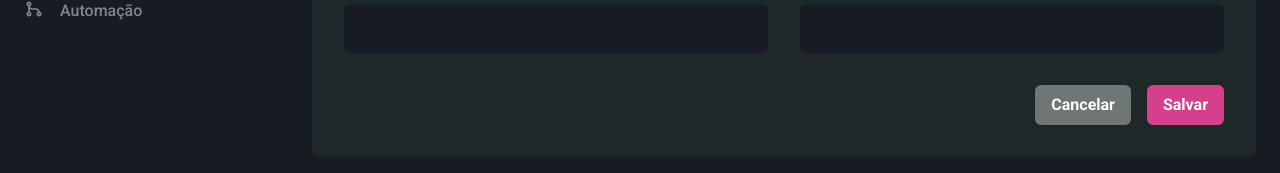
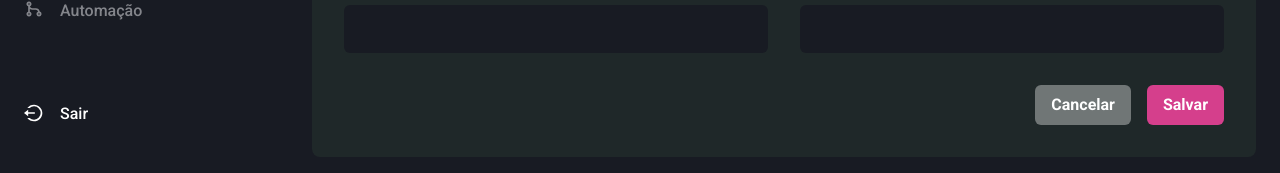
Before and after one commit to FranciscoBraaz/dashgo, a Next.js app: page /users/create in a window 1280 px wide. Shown: the part 376-549 px from the top of the page. Built offline with nearby package versions, Linux system fonts and the light colour scheme; what miragejs would draw is missing.

Commit message:
feat: implementando autoLogin e logout

```diff
--- a/src/components/Sidebar/index.tsx
+++ b/src/components/Sidebar/index.tsx
@@ -1,27 +1,35 @@
 import {
   Box,
+  Button,
   Drawer,
   DrawerBody,
   DrawerCloseButton,
   DrawerContent,
   DrawerHeader,
   DrawerOverlay,
+  Icon,
   Stack,
+  Text,
   useBreakpointValue,
 } from '@chakra-ui/react';
+import Router, { useRouter } from 'next/router';
 import React from 'react';
 import {
   RiContactsLine,
   RiDashboardLine,
   RiGitMergeLine,
   RiInputMethodLine,
+  RiLogoutCircleLine,
 } from 'react-icons/ri';
+import { useAuth } from '../../contexts/AuthContext';
 import { useSidebarDrawer } from '../../contexts/SidebarDrawerContext';
 import { NavLink } from './NavLink';
 import { NavSection } from './NavSection';
 import { SidebarNav } from './SidebarNav';
 
 export function Sidebar() {
+  const { userLogout } = useAuth();
+  const router = useRouter();
   const isDrawerSidebar = useBreakpointValue({
     base: true,
     lg: false,
@@ -43,6 +51,11 @@ export function Sidebar() {
         </DrawerOverlay>
       </Drawer>
     );
+  }
+
+  async function handleLogout() {
+    await userLogout();
+    router.push('/');
   }
 
   return (
@@ -72,6 +85,20 @@ export function Sidebar() {
             Automação
           </NavLink>
         </NavSection>
+        <NavSection title="">
+          <Button
+            variant="link"
+            color="#fff"
+            display="flex"
+            align="center"
+            onClick={handleLogout}
+          >
+            <Icon as={RiLogoutCircleLine} fontSize="20" />
+            <Text ml="4" fontWeight="medium">
+              Sair
+            </Text>
+          </Button>
+        </NavSection>
       </Stack>
     </Box>
   );
--- a/src/contexts/AuthContext.tsx
+++ b/src/contexts/AuthContext.tsx
@@ -11,7 +11,9 @@ interface UserDataProps {
 
 type AuthContextData = {
   userLogin: (username: string) => Promise<AxiosResponse>;
+  userLogout: () => Promise<void>;
   isAuthenticated: boolean;
+  isLoadingAutoLogin: boolean;
   isLoading: boolean;
   userData: UserDataProps;
 };
@@ -22,13 +24,21 @@ export const AuthProvider = ({ children }) => {
   const [isAuthenticated, setIsAuthenticated] = useState(false);
   const [userData, setUserData] = useState<UserDataProps>(null);
   const [isLoading, setIsLoading] = useState(false);
+  const [isLoadingAutoLogin, setIsLoadingAutoLogin] = useState(true);
 
   useEffect(() => {
     if (Cookies.get('userData')) {
       setUserData(JSON.parse(Cookies.get('userData')));
       setIsAuthenticated(true);
+
+      setTimeout(() => {
+        setIsLoadingAutoLogin(false);
+      }, 300);
     } else {
       setIsAuthenticated(false);
+      setTimeout(() => {
+        setIsLoadingAutoLogin(false);
+      }, 300);
     }
   }, []);
 
@@ -63,9 +73,21 @@ export const AuthProvider = ({ children }) => {
     return responseData;
   }
 
+  async function userLogout() {
+    Cookies.remove('userData');
+    setIsAuthenticated(false);
+  }
+
   return (
     <AuthContext.Provider
-      value={{ userLogin, isAuthenticated, isLoading, userData }}
+      value={{
+        userLogin,
+        userLogout,
+        isAuthenticated,
+        isLoadingAutoLogin,
+        isLoading,
+        userData,
+      }}
     >
       {children}
     </AuthContext.Provider>
--- a/src/services/mirage/index.ts
+++ b/src/services/mirage/index.ts
@@ -85,6 +85,7 @@ export function makeServer() {
 
       this.namespace = '';
       this.passthrough('https://api.github.com/users/**');
+      this.passthrough();
     },
   });
 
```
Also changed, not shown: src/pages/index.tsx (+13 -2 lines).
